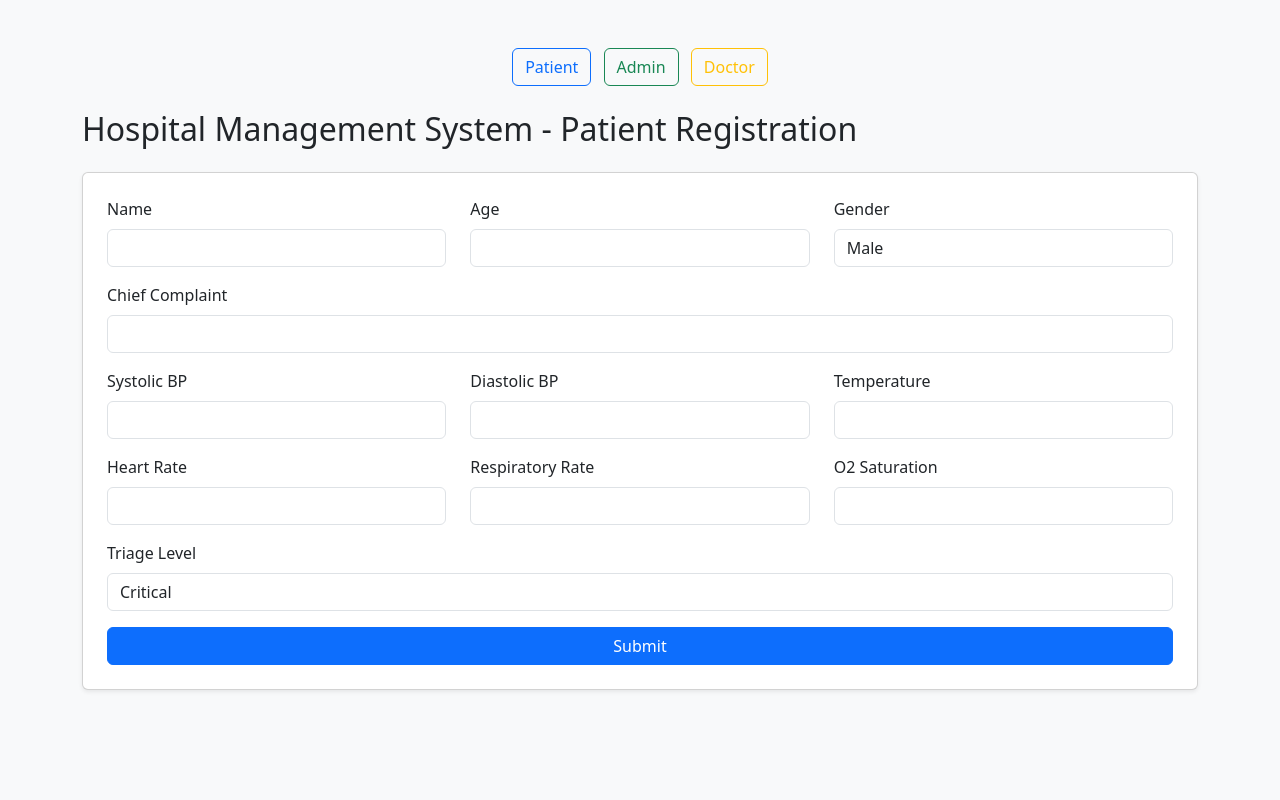
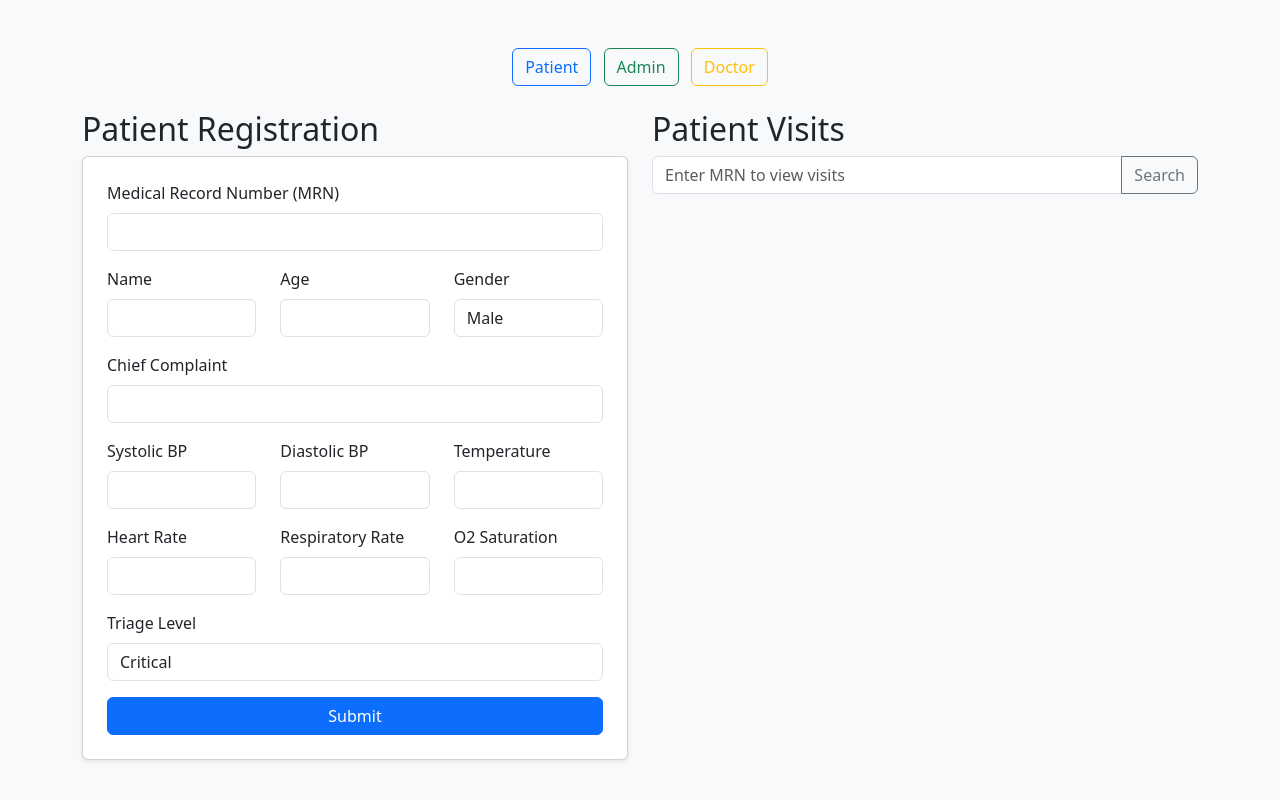
Before and after one commit to pdkv1999/flaskApp, a Flask app: page / in a window 1280 px wide. Run offline with Flask 2, Linux system fonts and the light colour scheme.

Commit message:
patient search

```diff
--- a/app.py
+++ b/app.py
@@ -2,17 +2,27 @@ from flask import Flask, render_template, request, redirect
 from datetime import datetime
 
 app = Flask(__name__)
-app.config['SEND_FILE_MAX_AGE_DEFAULT'] = 0  # Disable caching for templates
+app.config['SEND_FILE_MAX_AGE_DEFAULT'] = 0  # Disable caching
 
 queue = []
 doctor_notes = []
 
-@app.route('/')
+@app.route('/', methods=['GET'])
 def index():
-    return render_template('patient.html')
+    search_mrn = request.args.get('search_mrn')
+    visits = []
+
+    if search_mrn:
+        # Combine queue and doctor_notes for complete visit history
+        for entry in doctor_notes:
+            if entry['mrn'] == search_mrn:
+                visits.append(entry)
+
+    return render_template('patient.html', visits=visits if visits else None, search=search_mrn)
 
 @app.route('/submit', methods=['POST'])
 def submit():
+    mrn = request.form['mrn']
     name = request.form['name']
     age = request.form['age']
     gender = request.form['gender']
@@ -28,6 +38,7 @@ def submit():
     color = '🔴' if priority == 'Critical' else '🟡' if priority == 'Moderate' else '🟢'
 
     patient = {
+        'mrn': mrn,
         'name': name,
         'age': age,
         'gender': gender,
@@ -55,16 +66,18 @@ def admin():
 def doctor():
     if request.method == 'POST':
         if queue:
-            patient = queue.pop(0)  # Remove the current patient after treatment
+            patient = queue.pop(0)  # Remove treated patient
             medicine = request.form.get('medicine')
             test = request.form.get('test')
             doctor_notes.append({
-                'patient': patient['name'],
+                'mrn': patient['mrn'],
+                'name': patient['name'],
+                'complaint': patient['complaint'],
                 'medicine': medicine,
                 'test': test,
                 'time': datetime.now().strftime('%Y-%m-%d %H:%M:%S')
             })
-        return redirect('/doctor')  # Show the next patient
+        return redirect('/doctor')
 
     patient = queue[0] if queue else None
     return render_template('doctor.html', patient=patient)
--- a/templates/patient.html
+++ b/templates/patient.html
@@ -1,4 +1,3 @@
-
 <!doctype html>
 <html lang="en">
 <head>
@@ -13,8 +12,15 @@
         <a href="/admin" class="btn btn-outline-success mx-1">Admin</a>
         <a href="/doctor" class="btn btn-outline-warning mx-1">Doctor</a>
     </div>
-    <h2 class="mb-4">Hospital Management System - Patient Registration</h2>
+    <div class="row">
+        <!-- Left side: Patient form -->
+        <div class="col-md-6">
+            <h2>Patient Registration</h2>
             <form method="POST" action="/submit" class="card p-4 shadow-sm">
+                <div class="mb-3">
+                    <label class="form-label">Medical Record Number (MRN)</label>
+                    <input type="text" name="mrn" class="form-control" required>
+                </div>
                 <div class="row mb-3">
                     <div class="col">
                         <label class="form-label">Name</label>
@@ -76,5 +82,35 @@
                 <button type="submit" class="btn btn-primary">Submit</button>
             </form>
         </div>
+
+        <!-- Right side: Search & Visit History -->
+        <div class="col-md-6">
+            <h2>Patient Visits</h2>
+            <form method="GET" action="/" class="input-group mb-3">
+                <input type="text" class="form-control" name="search_mrn" placeholder="Enter MRN to view visits" required>
+                <button class="btn btn-outline-secondary" type="submit">Search</button>
+            </form>
+
+            {% if visits %}
+            <div class="card p-3 shadow-sm">
+                <h5>Visits ({{ visits | length }})</h5>
+                {% for v in visits %}
+                <div class="border-top pt-2 mt-2">
+                    <strong>Visit {{ loop.index }}:</strong><br>
+                    Date: {{ v.time }}<br>
+                    Purpose: {{ v.complaint }}<br>
+                    <strong>Prescription:</strong><br>
+                    {{ v.medicine or "N/A" }}<br>
+                    <strong>Tests:</strong><br>
+                    {{ v.test or "N/A" }}
+                </div>
+                {% endfor %}
+            </div>
+            {% elif search %}
+                <div class="alert alert-warning">No visits found for MRN {{ search }}.</div>
+            {% endif %}
+        </div>
+    </div>
+</div>
 </body>
 </html>
```
Lines whose indentation alone changed are shown as unchanged.
